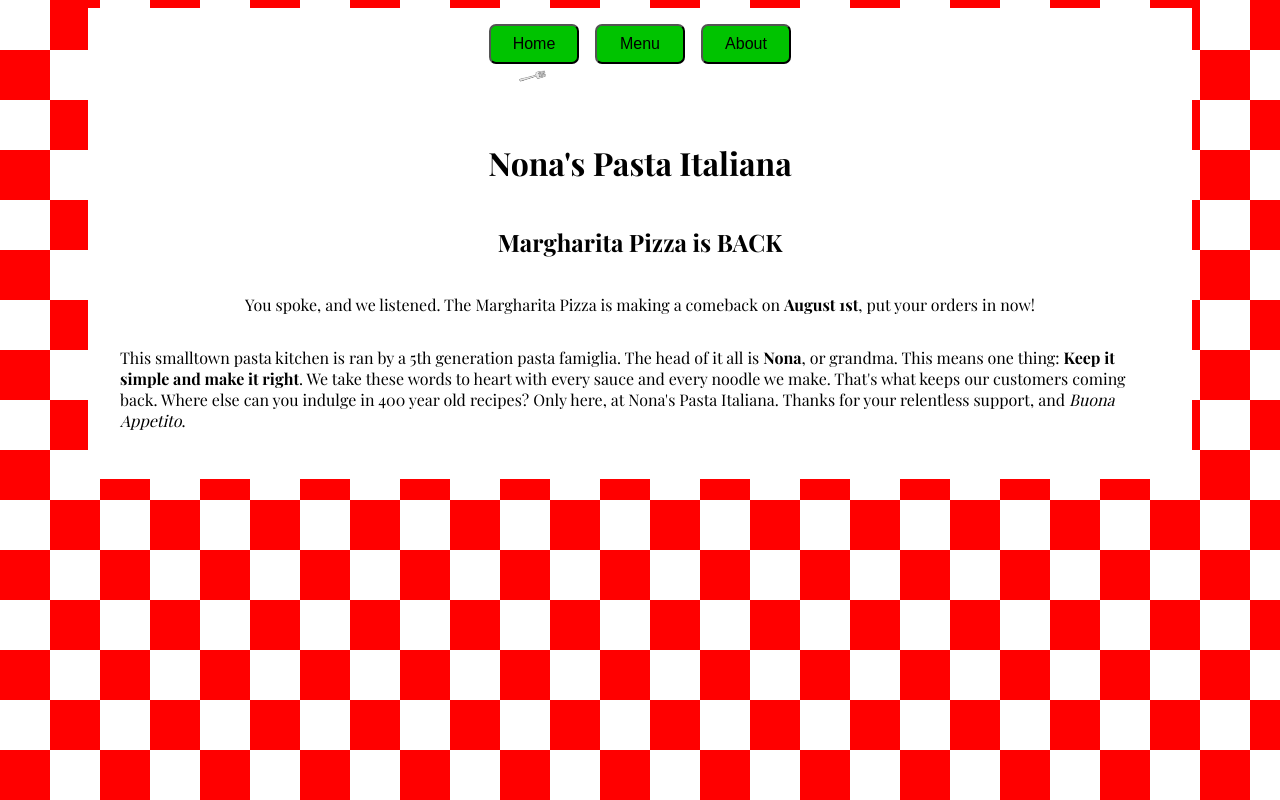
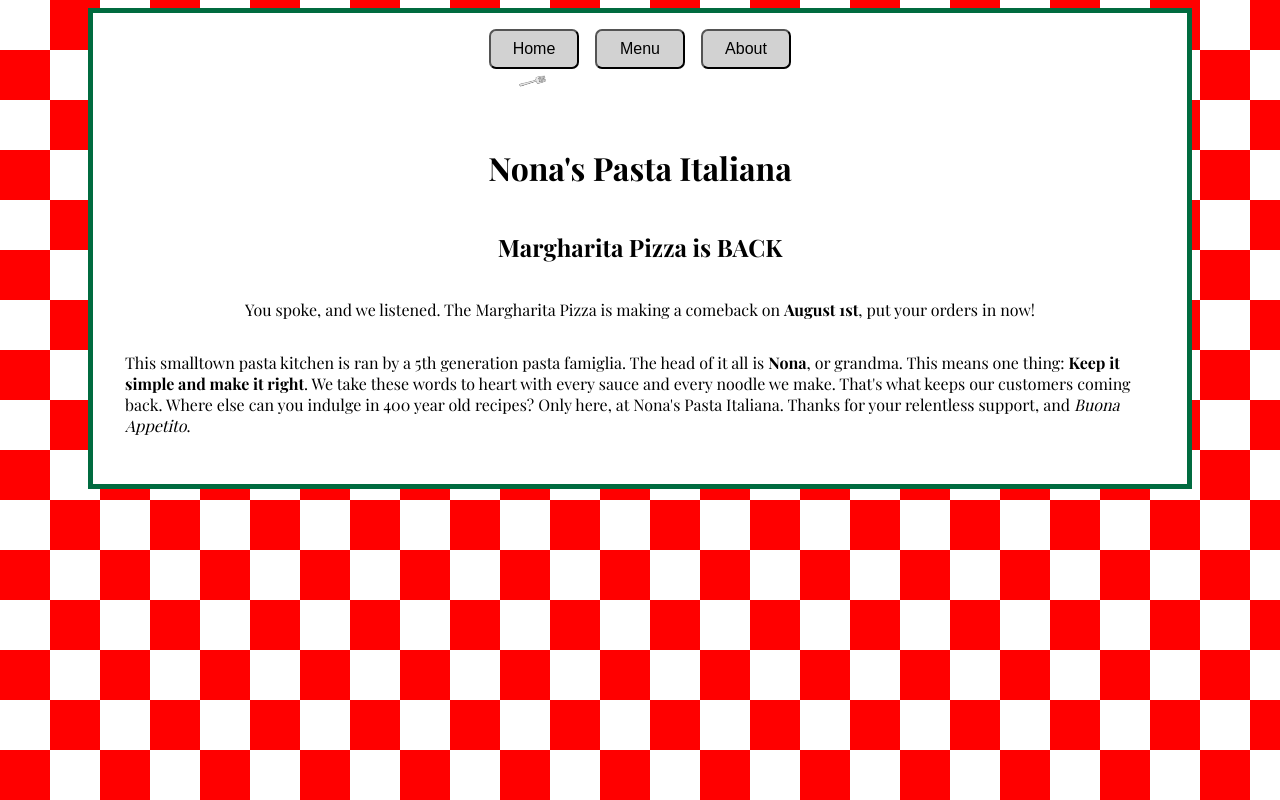
Before and after one commit to nolanborz/odin-restaurant, a website built with webpack: page src/template.html in a window 1280 px wide. Built offline with nearby package versions, Linux system fonts and the light colour scheme.

Commit message:
Green border touch up

```diff
--- a/src/styles.css
+++ b/src/styles.css
@@ -6,10 +6,13 @@ nav {
   display: flex;
   flex-direction: column;
   justify-content: center;
-  width: calc(100% - 10rem); /* Subtracting total margin (3rem left + 3rem right) */
+  width: calc(100% - 10rem - 10px); /* Subtracting total margin (3rem left + 3rem right) */
   background-color: white;
   margin-left: 5rem;
   margin-right: 5rem;
+  border-left: #006B3F 5px solid;
+  border-right: #006B3F 5px solid;
+  border-top: #006B3F 5px solid;
 }
 
 .nav-top {
@@ -42,7 +45,7 @@ nav {
 nav button {
   padding: 0.5rem 1rem;
   cursor: pointer;
-  background-color: rgb(0, 195, 0);
+  background-color: rgb(210, 210, 210);
   border-radius: 7px;
   width: 90px;
   height: 40px;
@@ -74,4 +77,7 @@ background-color: white;
   margin-right: 5rem;
   margin-left: 5rem;
   padding: 2rem;
+  border-left: #006B3F 5px solid;
+  border-right: #006B3F 5px solid;
+  border-bottom: #006B3F 5px solid;
 }
```
